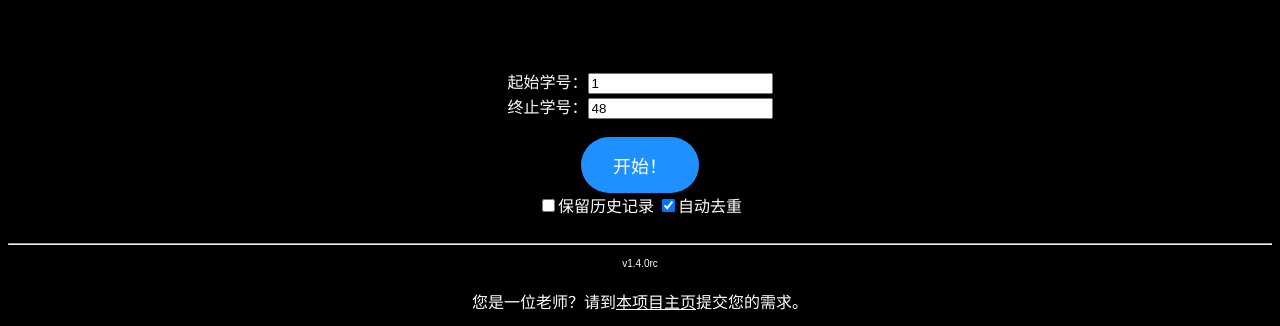
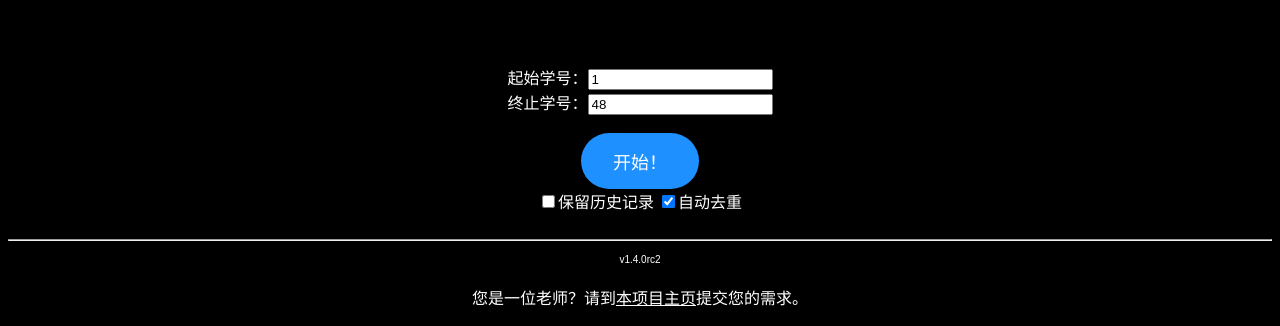
Before and after one commit to bizwofficial/cxh, a plain HTML site: page index.html in a window 1280 px wide. Shown: the part 487-813 px from the top of the page. Drawn offline with Linux system fonts and the light colour scheme.

Commit message:
Update index.html

```diff
--- a/index.html
+++ b/index.html
@@ -122,7 +122,7 @@
         <input type="checkbox" id="historycheck" title="如果要抽取多个学号，请勾选此选项"><span class="centerize" id="history_prompt">保留历史记录</span>
         <input type="checkbox" id="repeatcheck" checked="checked"><span class="centerize" id="repeat_prompt">自动去重</span><br><br>
         <hr>
-        <button class="ver_style" onclick="ver_hint()" title="这是什么？">v1.4.0rc</button><br>
+        <button class="ver_style" onclick="ver_hint()" title="这是什么？">v1.4.0rc2</button><br>
         <p class="centerize" id="issues_prompt">您是一位老师？请到<a href="https://github.com/bizwofficial/cxh/issues" id="issues_link">本项目主页</a>提交您的需求。</p>
     </div>
     <script>
@@ -141,6 +141,7 @@
             document.getElementById("main_title").setAttribute("class", "centerize_dark");
             document.getElementById("follow_button").setAttribute("class", "follow_dark_style");
             document.getElementById("num").setAttribute("class", "main_dark_style");
+            document.getElementById("history").setAttribute("class", "history_dark_theme");
             document.getElementById("st_prompt").setAttribute("class", "centerize_dark");
             document.getElementById("ed_prompt").setAttribute("class", "centerize_dark");
             document.getElementById("history_prompt").setAttribute("class", "centerize_dark");
@@ -154,6 +155,7 @@
             document.body.setAttribute("class", "light");
             document.getElementById("main_title").setAttribute("class", "centerize");
             document.getElementById("follow_button").setAttribute("class", "follow_style");
+            document.getElementById("history").setAttribute("class", "history_theme");
             document.getElementById("num").setAttribute("class", "main_style");
             document.getElementById("st_prompt").setAttribute("class", "centerize");
             document.getElementById("ed_prompt").setAttribute("class", "centerize");
```
